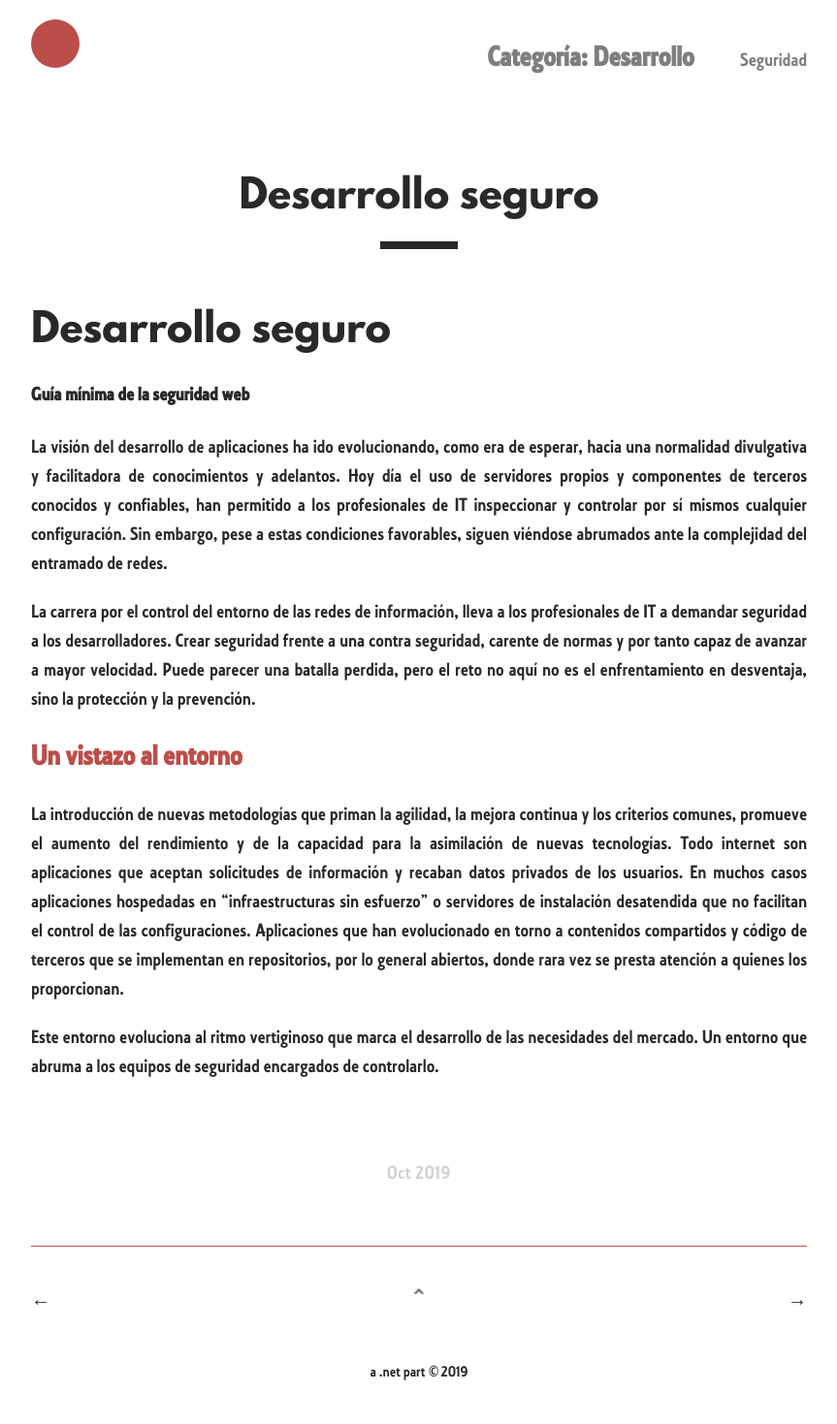
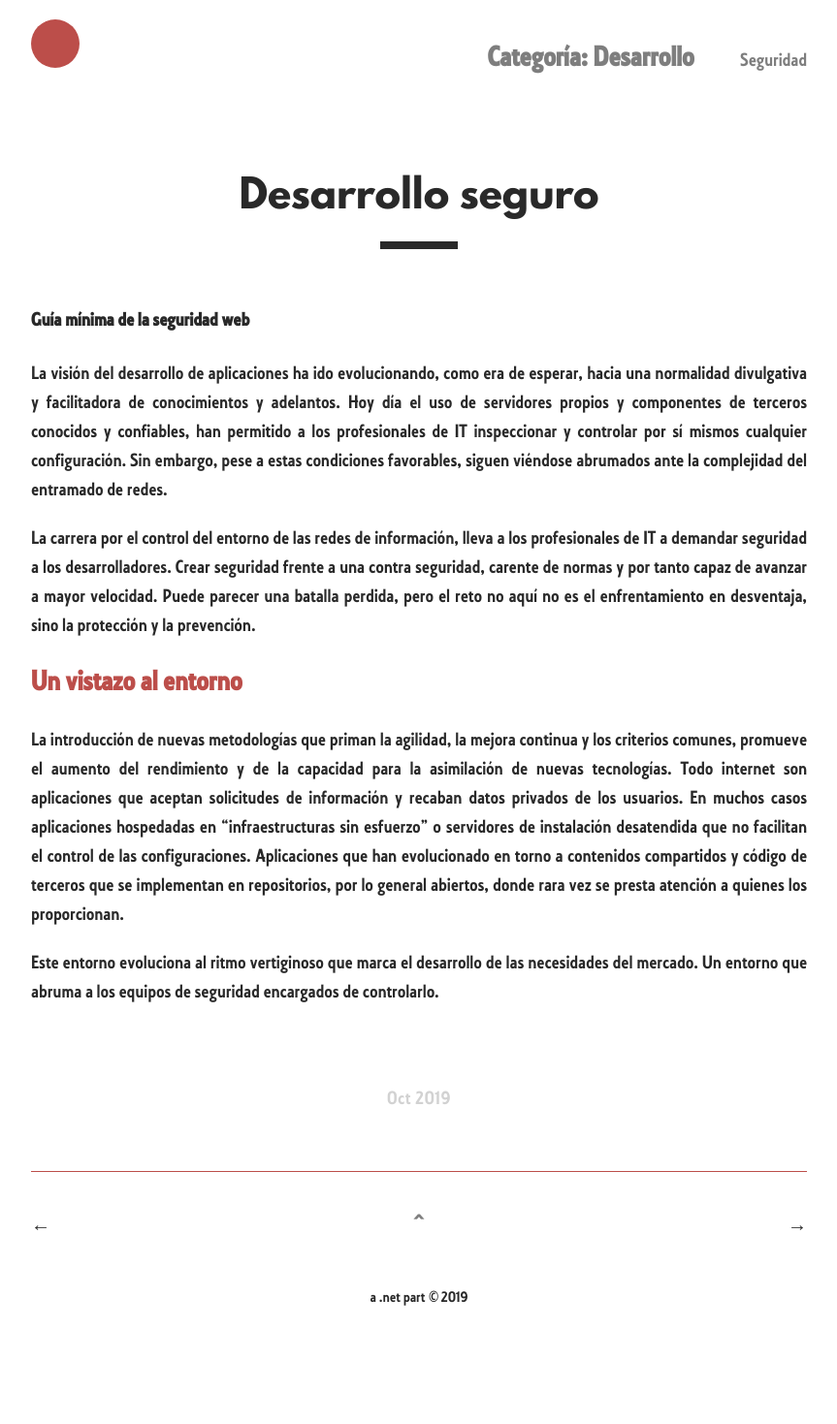
Before and after one commit to Rocmpr/blog, a Jekyll site: the page built from _posts/2019-10-28-Desarrollo Seguro.md, in a window 1280 px wide. Shown: the whole page at 97% size, without its empty margins (208-1071 px from the left). Built offline with Jekyll 4.4.1, drawn with Linux system fonts in a browser that asks for light colours; our own code applies the rules of GitHub Pages for plain Markdown files; after the commit the page ends 1392 px from its top, so only the background shows below that.

Commit message:
Update 2019-10-28-Desarrollo Seguro.md

```diff
--- a/_posts/2019-10-28-Desarrollo Seguro.md
+++ b/_posts/2019-10-28-Desarrollo Seguro.md
@@ -1,5 +1,3 @@
-
-# Desarrollo seguro
 #### Guía mínima de la seguridad web
 
 La visión del desarrollo de aplicaciones ha ido evolucionando, como era de esperar, hacia una normalidad divulgativa y facilitadora de conocimientos y adelantos. Hoy día el uso de servidores propios y componentes de terceros conocidos y confiables, han permitido a los profesionales de IT inspeccionar y controlar por sí mismos cualquier configuración. Sin embargo, pese a estas condiciones favorables, siguen viéndose abrumados ante la complejidad del entramado de redes.
```
